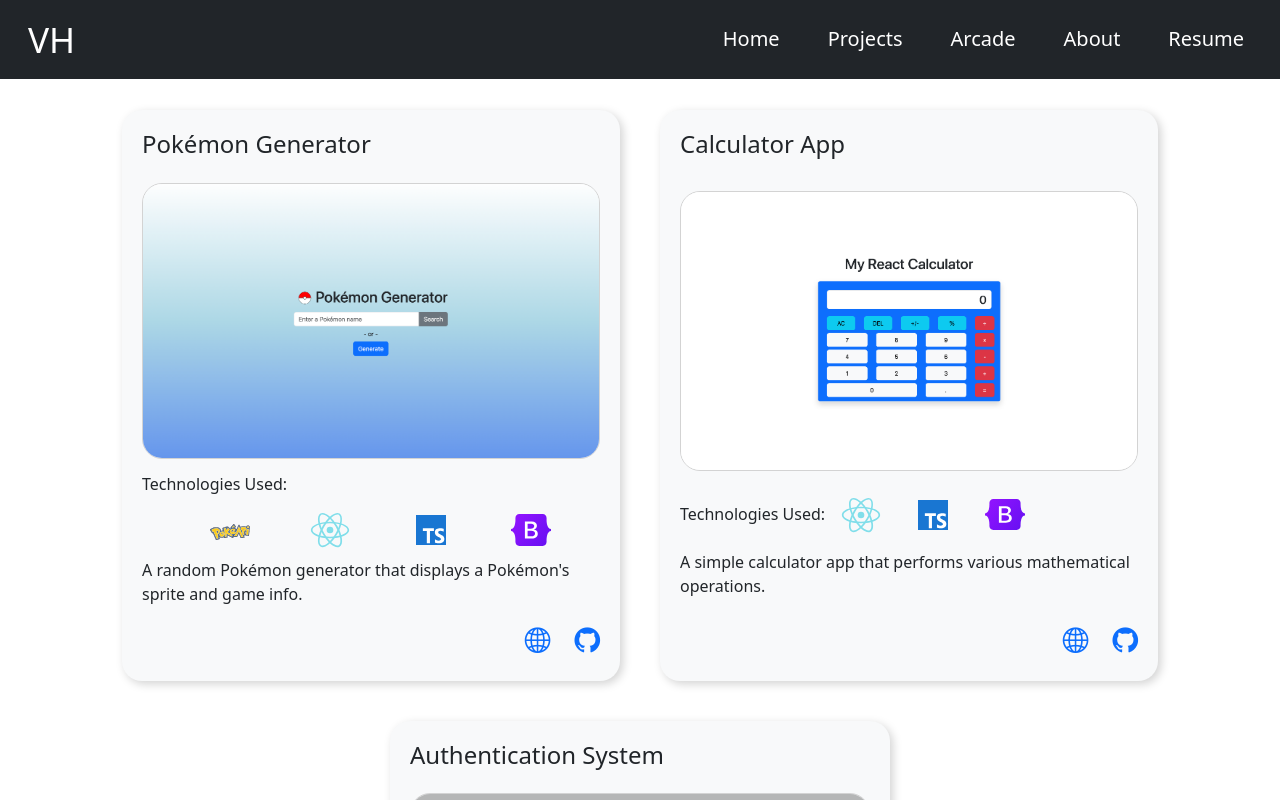
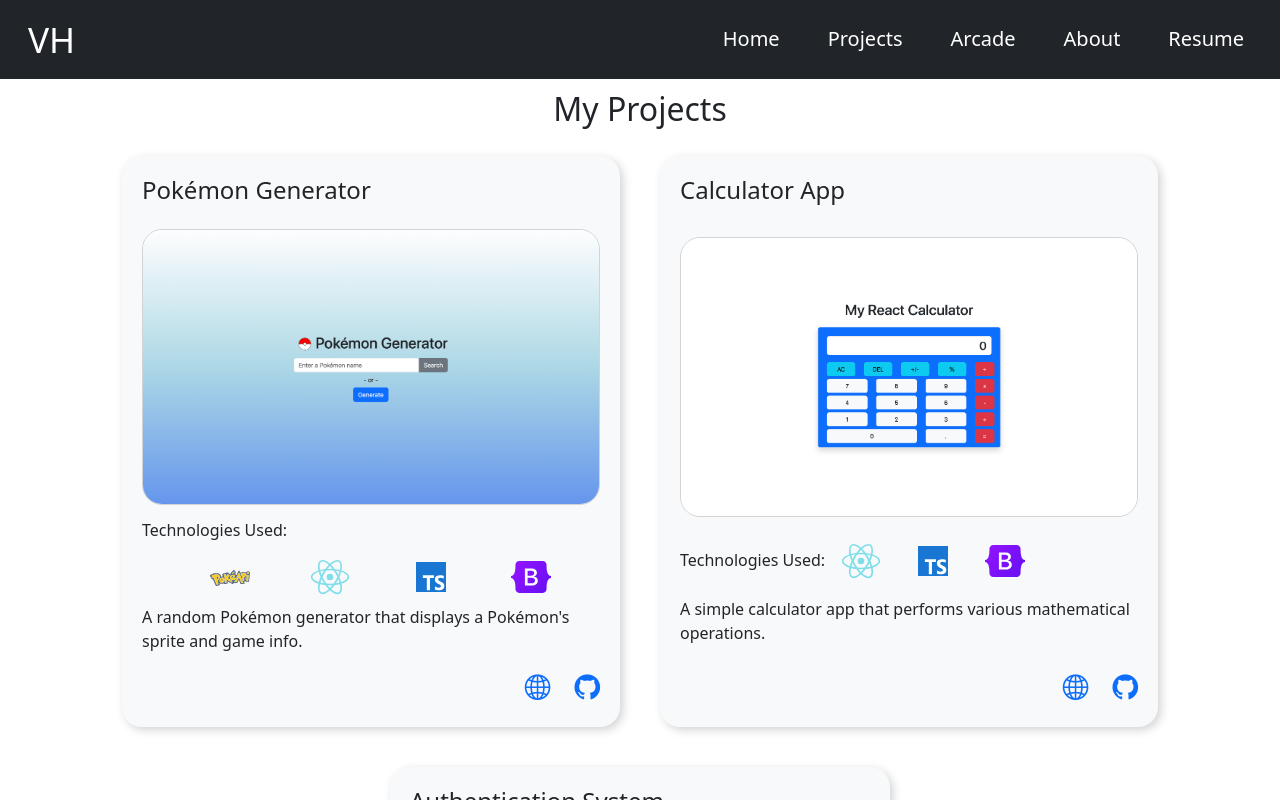
Before and after one commit to vichdz97/Website, an Angular app: page /#/home in a window 1280 px wide. Both pictures are taken after a click on the button "Projects". Shown: the top 800 px of the page. Built offline with nearby package versions, Linux system fonts and the light colour scheme.

Commit message:
added headings to projects & arcade page

```diff
--- a/src/app/pages/arcade/arcade.component.html
+++ b/src/app/pages/arcade/arcade.component.html
@@ -1,5 +1,6 @@
 <div class="container">
     <div class="games">
+        <h2 class="text-center">My Arcade</h2>
         <div class="container">
             <div class="row d-flex justify-content-center">
                 <div class="col box bg-light d-flex flex-column justify-content-between" *ngFor="let game of games">
--- a/src/app/pages/projects/projects.component.html
+++ b/src/app/pages/projects/projects.component.html
@@ -1,5 +1,6 @@
 <div class="container">
     <div class="projects">
+        <h2 class="text-center">My Projects</h2>
         <div class="container">
             <div class="row d-flex justify-content-center">
                 <div class="col box bg-light d-flex flex-column justify-content-between" *ngFor="let proj of projects">
```
